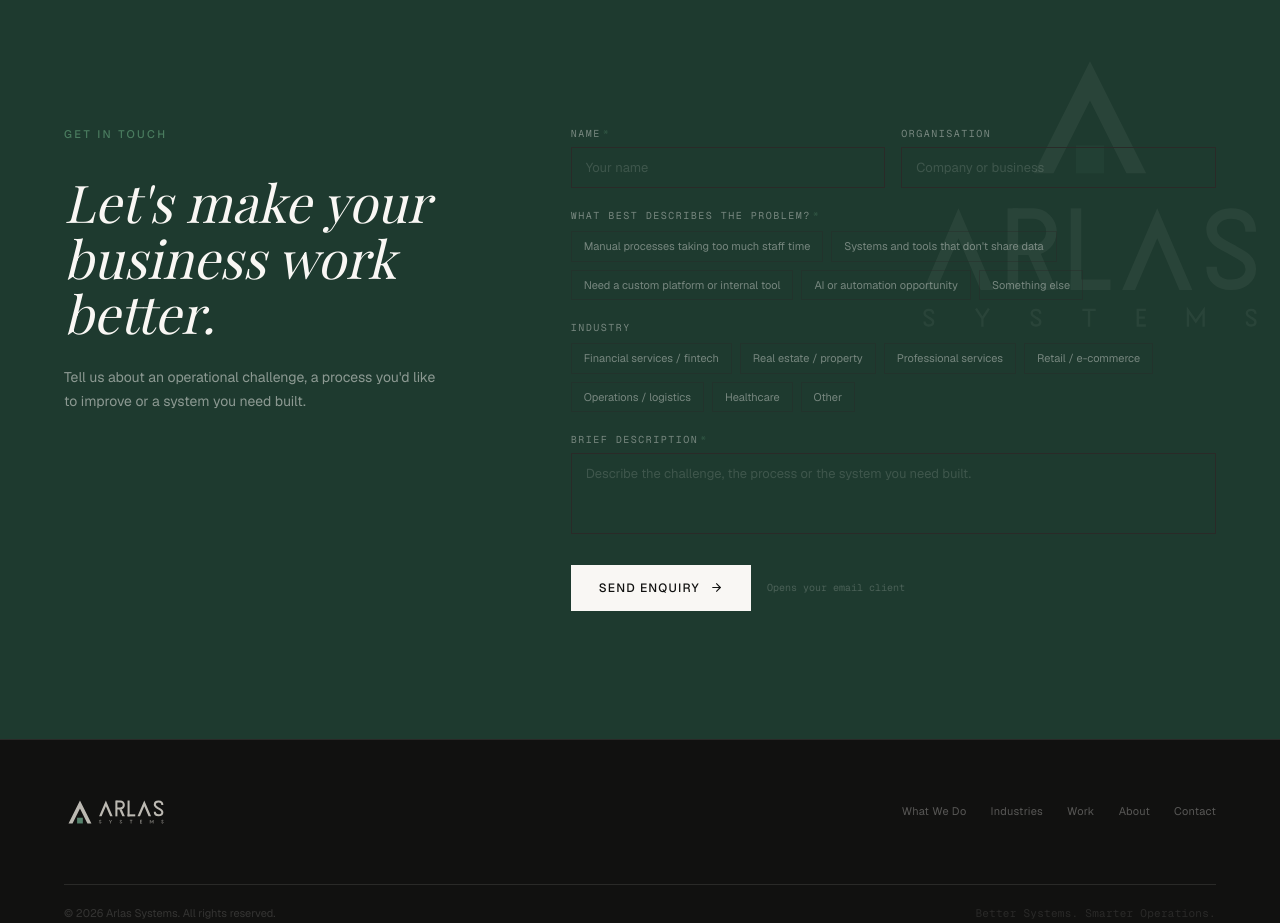
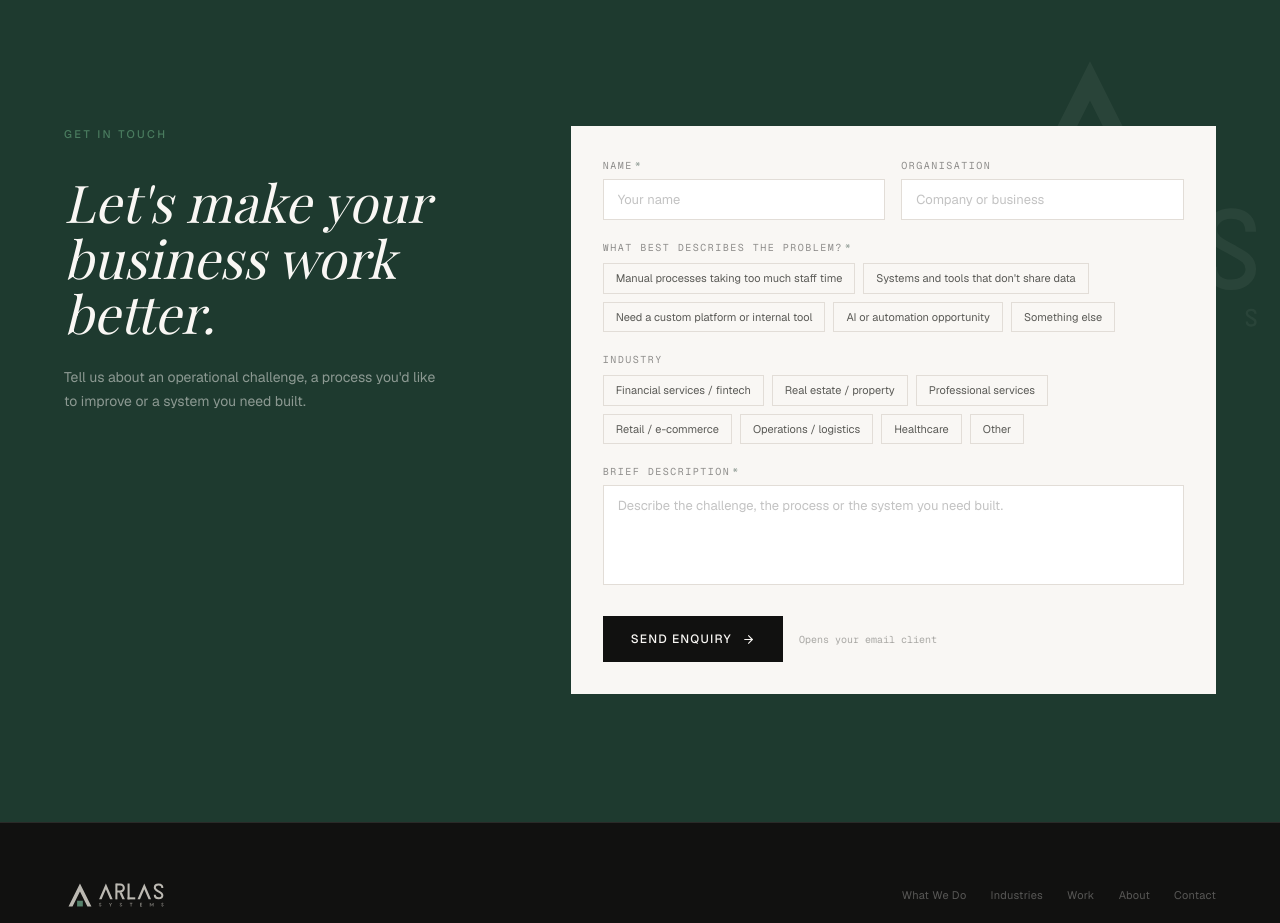
Before and after one commit to salmern/arlas-systems, a Next.js app: page / in a window 1280 px wide. Shown: the part 6380-7303 px from the top of the page. Built offline with nearby package versions, Linux system fonts and the light colour scheme.

Commit message:
Fix contact form contrast — light card on dark green background

```diff
--- a/src/components/sections/Contact.tsx
+++ b/src/components/sections/Contact.tsx
@@ -52,22 +52,22 @@ function EnquiryForm() {
   };
 
   if (sent) return (
-    <div className="border border-[#2d5240]/40 p-7 md:p-8">
+    <div className="bg-[#f9f7f4] p-7 md:p-8">
       <div className="flex items-center gap-3 mb-3">
         <div className="w-5 h-5 rounded-full bg-[#1e3a2f] flex items-center justify-center flex-shrink-0">
           <Check size={11} className="text-[#f9f7f4]" />
         </div>
-        <span className="text-[13px] text-[#f9f7f4]">Your email client has opened with a pre-filled message.</span>
+        <span className="text-[13px] text-[#111110]">Your email client has opened with a pre-filled message.</span>
       </div>
-      <p className="text-[12px] text-[#f9f7f4] opacity-35 mb-4">Review and send it when ready.</p>
-      <button onClick={() => setSent(false)} className="text-[11px] font-mono text-[#f9f7f4] opacity-25 hover:opacity-50 transition-opacity">
+      <p className="text-[12px] text-[#5a5a56] mb-4">Review and send it when ready.</p>
+      <button onClick={() => setSent(false)} className="text-[11px] font-mono text-[#5a5a56] opacity-50 hover:opacity-80 transition-opacity">
         Start over →
       </button>
     </div>
   );
 
   return (
-    <form onSubmit={submit} noValidate className="space-y-5">
+    <form onSubmit={submit} noValidate className="bg-[#f9f7f4] p-7 md:p-8 space-y-5">
       {/* Name + Org */}
       <div className="grid grid-cols-1 sm:grid-cols-2 gap-4">
         {([
@@ -75,13 +75,13 @@ function EnquiryForm() {
           { key: "org"  as const, label: "Organisation", required: false, placeholder: "Company or business" },
         ]).map(({ key, label, required, placeholder }) => (
           <div key={key}>
-            <label className="block text-[10px] font-mono tracking-[0.15em] uppercase text-[#f9f7f4] opacity-40 mb-1.5">
-              {label}{required && <span className="text-[#4a7c5f] ml-0.5">*</span>}
+            <label className="block text-[10px] font-mono tracking-[0.15em] uppercase text-[#111110] opacity-45 mb-1.5">
+              {label}{required && <span className="text-[#1e3a2f] ml-0.5">*</span>}
             </label>
             <input
               type="text" value={fields[key]} onChange={e => set(key, e.target.value)}
               placeholder={placeholder}
-              className={`w-full bg-transparent border px-3.5 py-2.5 text-[13px] text-[#f9f7f4] placeholder-[#f9f7f4]/15 focus:outline-none focus:border-[#4a7c5f] transition-colors ${errors[key] ? "border-[#e07040]" : "border-[#2a2a28]"}`}
+              className={`w-full bg-white border px-3.5 py-2.5 text-[13px] text-[#111110] placeholder-[#111110]/25 focus:outline-none focus:border-[#1e3a2f] transition-colors ${errors[key] ? "border-[#e07040]" : "border-[#e2ddd7]"}`}
             />
             {errors[key] && <p className="text-[10px] text-[#e07040] mt-1">{errors[key]}</p>}
           </div>
@@ -90,17 +90,17 @@ function EnquiryForm() {
 
       {/* Problem type */}
       <div>
-        <label className="block text-[10px] font-mono tracking-[0.15em] uppercase text-[#f9f7f4] opacity-40 mb-2">
-          What best describes the problem?<span className="text-[#4a7c5f] ml-0.5">*</span>
+        <label className="block text-[10px] font-mono tracking-[0.15em] uppercase text-[#111110] opacity-45 mb-2">
+          What best describes the problem?<span className="text-[#1e3a2f] ml-0.5">*</span>
         </label>
         <div className="flex flex-wrap gap-2">
           {PROBLEM_TYPES.map(opt => (
             <button key={opt} type="button"
               onClick={() => set("problemType", opt)}
-              className={`text-[11px] px-3 py-1.5 border transition-all focus-visible:outline-none focus-visible:ring-1 focus-visible:ring-[#4a7c5f] ${
+              className={`text-[11px] px-3 py-1.5 border transition-all focus-visible:outline-none focus-visible:ring-1 focus-visible:ring-[#1e3a2f] ${
                 fields.problemType === opt
-                  ? "border-[#4a7c5f] bg-[#1e3a2f]/30 text-[#f9f7f4]"
-                  : "border-[#2a2a28] text-[#f9f7f4] opacity-40 hover:opacity-70"
+                  ? "border-[#1e3a2f] bg-[#1e3a2f] text-[#f9f7f4]"
+                  : "border-[#e2ddd7] text-[#5a5a56] hover:border-[#1e3a2f] hover:text-[#111110]"
               }`}>
               {opt}
             </button>
@@ -111,15 +111,15 @@ function EnquiryForm() {
 
       {/* Industry */}
       <div>
-        <label className="block text-[10px] font-mono tracking-[0.15em] uppercase text-[#f9f7f4] opacity-40 mb-2">Industry</label>
+        <label className="block text-[10px] font-mono tracking-[0.15em] uppercase text-[#111110] opacity-45 mb-2">Industry</label>
         <div className="flex flex-wrap gap-2">
           {INDUSTRIES.map(opt => (
             <button key={opt} type="button"
               onClick={() => set("industry", fields.industry === opt ? "" : opt)}
-              className={`text-[11px] px-3 py-1.5 border transition-all focus-visible:outline-none focus-visible:ring-1 focus-visible:ring-[#4a7c5f] ${
+              className={`text-[11px] px-3 py-1.5 border transition-all focus-visible:outline-none focus-visible:ring-1 focus-visible:ring-[#1e3a2f] ${
                 fields.industry === opt
-                  ? "border-[#4a7c5f] bg-[#1e3a2f]/30 text-[#f9f7f4]"
-                  : "border-[#2a2a28] text-[#f9f7f4] opacity-40 hover:opacity-70"
+                  ? "border-[#1e3a2f] bg-[#1e3a2f] text-[#f9f7f4]"
+                  : "border-[#e2ddd7] text-[#5a5a56] hover:border-[#1e3a2f] hover:text-[#111110]"
               }`}>
               {opt}
             </button>
@@ -129,23 +129,23 @@ function EnquiryForm() {
 
       {/* Description */}
       <div>
-        <label className="block text-[10px] font-mono tracking-[0.15em] uppercase text-[#f9f7f4] opacity-40 mb-1.5">
-          Brief description<span className="text-[#4a7c5f] ml-0.5">*</span>
+        <label className="block text-[10px] font-mono tracking-[0.15em] uppercase text-[#111110] opacity-45 mb-1.5">
+          Brief description<span className="text-[#1e3a2f] ml-0.5">*</span>
         </label>
-        <textarea rows={3} value={fields.description} onChange={e => set("description", e.target.value)}
+        <textarea rows={4} value={fields.description} onChange={e => set("description", e.target.value)}
           placeholder="Describe the challenge, the process or the system you need built."
-          className={`w-full bg-transparent border px-3.5 py-2.5 text-[13px] text-[#f9f7f4] placeholder-[#f9f7f4]/15 focus:outline-none focus:border-[#4a7c5f] transition-colors resize-none ${errors.description ? "border-[#e07040]" : "border-[#2a2a28]"}`}
+          className={`w-full bg-white border px-3.5 py-2.5 text-[13px] text-[#111110] placeholder-[#111110]/25 focus:outline-none focus:border-[#1e3a2f] transition-colors resize-none ${errors.description ? "border-[#e07040]" : "border-[#e2ddd7]"}`}
         />
         {errors.description && <p className="text-[10px] text-[#e07040] mt-1">{errors.description}</p>}
       </div>
 
       <div className="flex items-center gap-4 pt-1">
         <button type="submit"
-          className="group inline-flex items-center gap-2.5 px-7 py-3.5 bg-[#f9f7f4] text-[#111110] text-[12px] font-medium tracking-[0.1em] uppercase hover:bg-white transition-colors">
+          className="group inline-flex items-center gap-2.5 px-7 py-3.5 bg-[#111110] text-[#f9f7f4] text-[12px] font-medium tracking-[0.1em] uppercase hover:bg-[#1e3a2f] transition-colors">
           Send enquiry
           <ArrowRight size={13} className="group-hover:translate-x-0.5 transition-transform" />
         </button>
-        <p className="text-[10px] font-mono text-[#f9f7f4] opacity-20">Opens your email client</p>
+        <p className="text-[10px] font-mono text-[#5a5a56] opacity-50">Opens your email client</p>
       </div>
     </form>
   );
```
